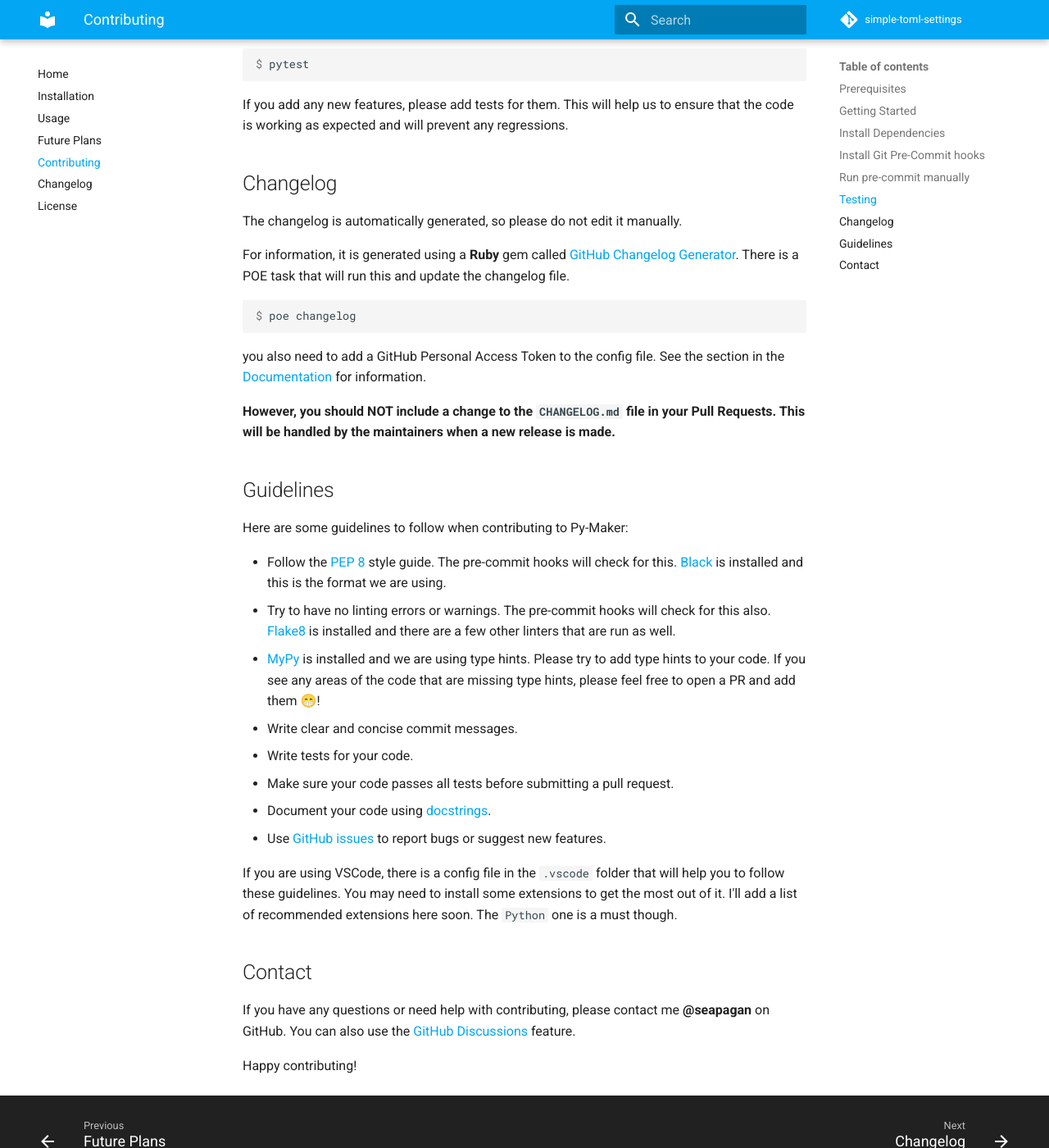
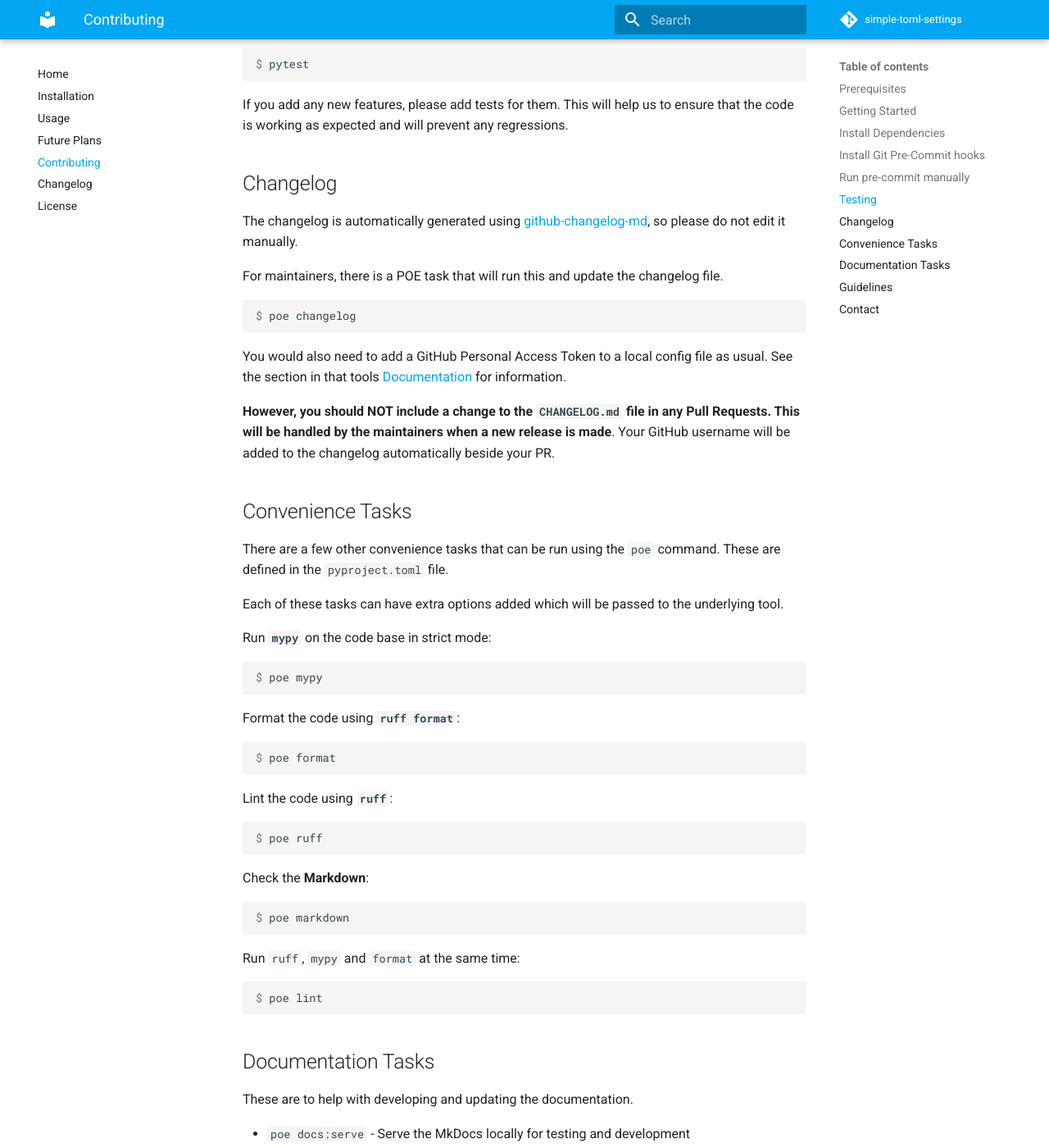
Before and after one commit to seapagan/simple-toml-settings, an MkDocs documentation site: the page built from docs/contributing.md, in a window 1280 px wide and 1400 px high, scrolled down 2014 px. Shown: the whole window at 82% size. Built offline with MkDocs 1.6.1 and Material for MkDocs 9.7.7, drawn with Linux system fonts in a browser that asks for light colours; comment, search, counter and statistics services are not loaded; some of the changed text lies outside the part shown.

Commit message:
update contributing and usage docs to clarify
Signed-off-by: Grant Ramsay <seapagan@gmail.com>

````diff
--- a/CONTRIBUTING.md
+++ b/CONTRIBUTING.md
@@ -102,35 +102,85 @@
 
 ## Changelog
 
-The changelog is automatically generated, so please do not edit it manually.
+The changelog is automatically generated using
+[github-changelog-md](https://changelog.seapagan.net), so please do not edit it
+manually.
 
-For information, it is generated using a **Ruby** gem called [GitHub Changelog
-Generator](https://github.com/github-changelog-generator/github-changelog-generator).
-There is a POE task that will run this and update the changelog file.
+For maintainers, there is a POE task that will run this and update the changelog
+file.
 
 ```console
 $ poe changelog
 ```
 
-you also need to add a GitHub Personal Access Token to the config file. See the
-section in the
-[Documentation](http://127.0.0.1:8000/configuration/#add-a-github-personal-access-token)
+You would also need to add a GitHub Personal Access Token to a local config file
+as usual. See the section in that tools
+[Documentation](https://changelog.seapagan.net/installation/#setup-a-github-pat)
 for information.
 
-**However, you should NOT include a change to the `CHANGELOG.md` file in your
+**However, you should NOT include a change to the `CHANGELOG.md` file in any
 Pull Requests. This will be handled by the maintainers when a new release is
-made.**
+made**. Your GitHub username will be added to the changelog automatically beside
+your PR.
+
+## Convenience Tasks
+
+There are a few other convenience tasks that can be run using the `poe` command.
+These are defined in the `pyproject.toml` file.
+
+Each of these tasks can have extra options added which will be passed to the
+underlying tool.
+
+Run **`mypy`** on the code base in strict mode:
+
+```console
+$ poe mypy
+```
+
+Format the code using **`ruff format`**:
+
+```console
+$ poe format
+```
+
+Lint the code using **`ruff`**:
+
+```console
+$ poe ruff
+```
+
+Check the **Markdown**:
+
+```console
+$ poe markdown
+```
+
+Run `ruff`, `mypy` and `format` at the same time:
+
+```console
+$ poe lint
+```
+
+## Documentation Tasks
+
+These are to help with developing and updating the documentation.
+
+- `poe docs:serve` - Serve the MkDocs locally for testing and development
+- `poe docs:serve:all` - Same as above, but opens to all interfaces so you can
+  view it on other devices on your network
+- `poe docs:build` - Build the MkDocs site into the `dist` folder
+- `poe docs:publish` - Publish the docs to your GitHub pages. **Note that only
+  those with write-access to this repo can do this**.
 
 ## Guidelines
 
 Here are some guidelines to follow when contributing to Py-Maker:
 
 - Follow the [PEP 8](https://www.python.org/dev/peps/pep-0008/) style guide. The
-  pre-commit hooks will check for this. [Black](https://black.readthedocs.io/)
-  is installed and this is the format we are using.
+  pre-commit hooks will check for this. We are using
+  [Ruff](https://docs.astral.sh/ruff/) as both a linter and code formatter.
 - Try to have no linting errors or warnings. The pre-commit hooks will check for
-  this also. [Flake8](https://flake8.pycqa.org/en/latest/) is installed and
-  there are a few other linters that are run as well.
+  this also.
 - [MyPy](https://mypy.readthedocs.io/en/stable/) is installed and we are using
   type hints. Please try to add type hints to your code. If you see any areas of
   the code that are missing type hints, please feel free to open a PR and add
````
Also changed, not shown: docs/usage.md (+9 -2 lines).
